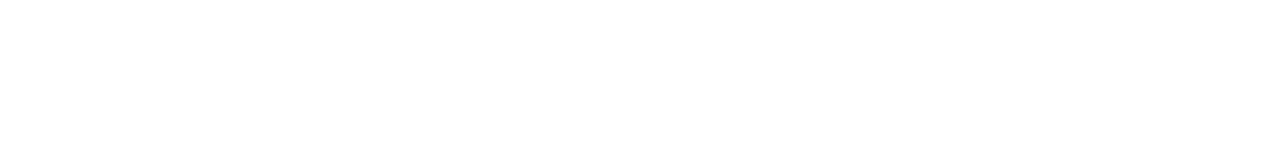
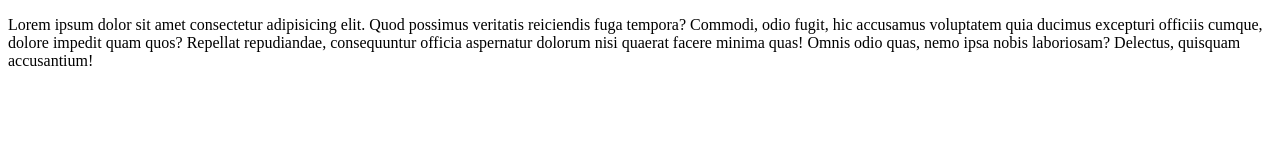
Before and after one commit to Gabriela-Rueda/miPrimerRepositorio, a plain HTML site: page index.html in a window 1280 px wide. Drawn offline with Linux system fonts and the light colour scheme.

Commit message:
Se agrego css

```diff
--- a/index.html
+++ b/index.html
@@ -7,6 +7,9 @@
     <title>Document</title>
 </head>
 <body>
+    <p>
+        Lorem ipsum dolor sit amet consectetur adipisicing elit. Quod possimus veritatis reiciendis fuga tempora? Commodi, odio fugit, hic accusamus voluptatem quia ducimus excepturi officiis cumque, dolore impedit quam quos? Repellat repudiandae, consequuntur officia aspernatur dolorum nisi quaerat facere minima quas! Omnis odio quas, nemo ipsa nobis laboriosam? Delectus, quisquam accusantium!
+    </p>
 
 </body>
 </html>
--- /dev/null
+++ b/style.css
@@ -0,0 +1,5 @@
+*{
+    margin: 0;
+    padding: 0;
+    box-sizing: border-box;
+}
```
